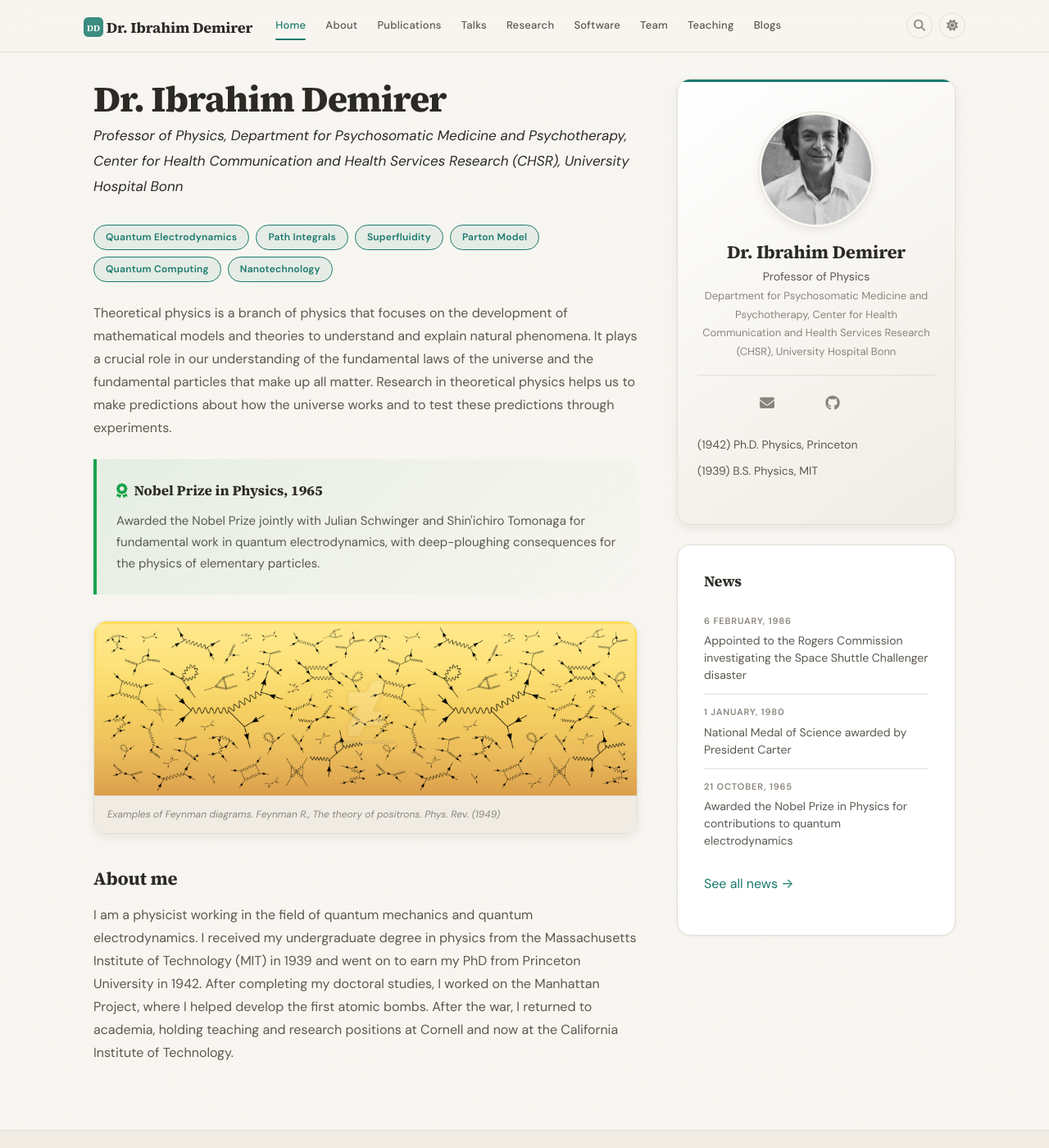
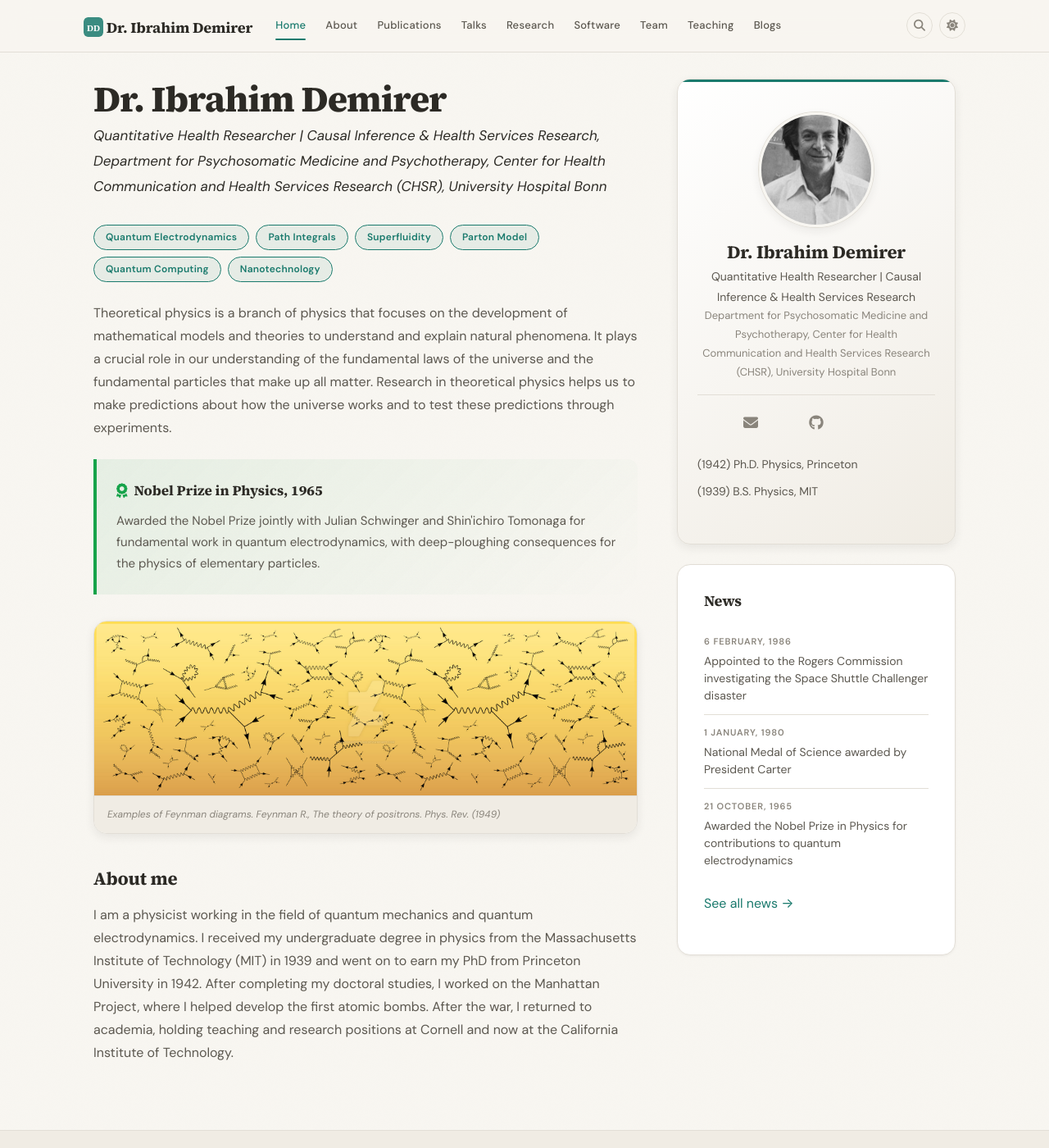
Before and after one commit to IbrahimDemirer/ibrahimdemirer.github.io, a Jekyll site: the page built from _pages/home.md, in a window 1280 px wide and 1400 px high. Shown: the whole window at 82% size. Built offline with Jekyll 4.4.1, drawn with Linux system fonts in a browser that asks for light colours; a style sheet for code colours, icons or effects is not loaded; part of the change alters nothing that is shown; some of the changed text lies outside the part shown.

Commit message:
Update _config.yml

```diff
--- a/_config.yml
+++ b/_config.yml
@@ -2,7 +2,7 @@
 # STEP 1: Your Identity (required)
 # ============================================================
 name: "Dr. Ibrahim Demirer"
-title: "Professor of Physics"
+title: "Quantitative Health Researcher | Causal Inference & Health Services Research"
 institution: "Department for Psychosomatic Medicine and Psychotherapy, Center for Health Communication and Health Services Research (CHSR), University Hospital Bonn"
 email: ibrahim.demirer@ukbonn.de
 photo: headshot.jpg  # place your photo in images/
@@ -11,10 +11,10 @@ photo: headshot.jpg  # place your photo in images/
 # STEP 2: Your Links (optional -- delete any you don't use)
 # ============================================================
 links:
-  google_scholar: "https://scholar.google.com/citations?user=B7vSqZsAAAAJ"
-  github: "https://github.com/"
-  researchgate: "https://www.researchgate.net/"
-  orcid: ""
+  google_scholar: "https://scholar.google.com/citations?hl=de&user=gcSz4EIAAAAJ"
+  github: "https://ibrahimdemirer.github.io"
+  researchgate: "https://www.researchgate.net/profile/Ibrahim-Demirer"
+  orcid: "https://orcid.org/0000-0001-5346-4739"
   twitter: ""
   linkedin: ""
   cv: ""  # e.g., "papers/cv.pdf" — leave blank to hide the CV icon
```
